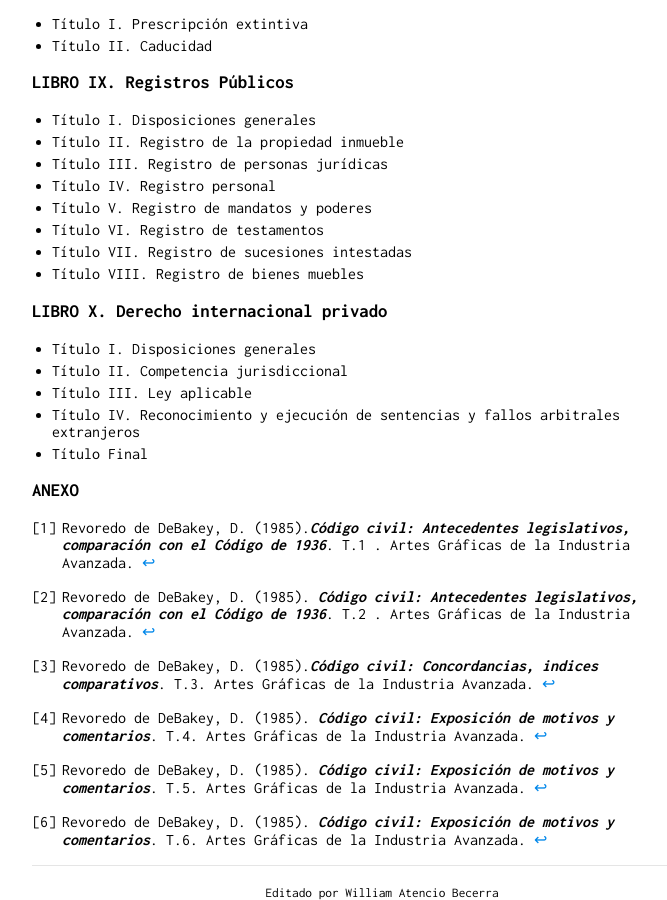
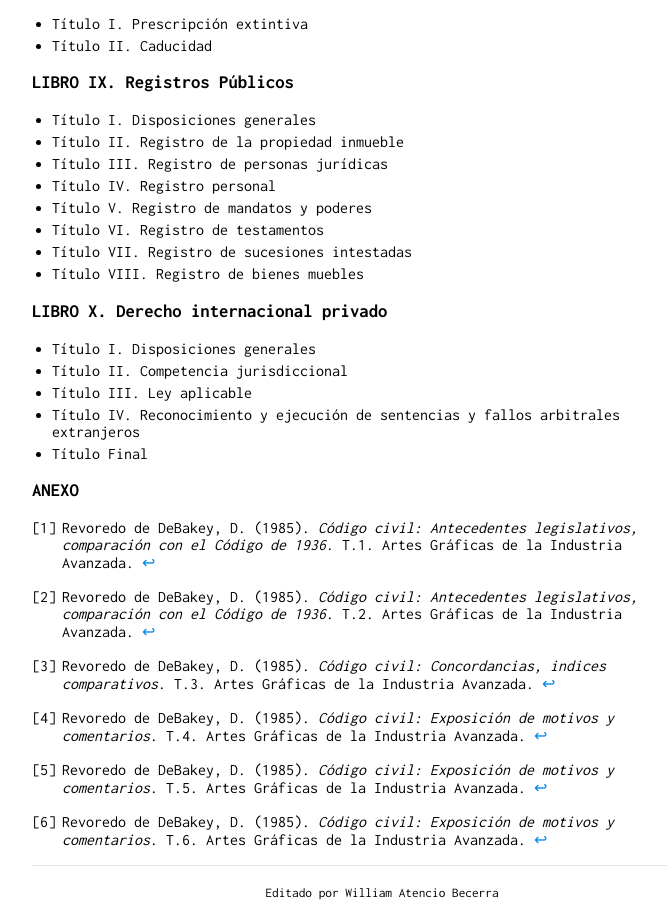
Before and after one commit to actio1680/actio1680.github.io, a Jekyll site: the page built from cc1984.md, in a window 1280 px wide and 900 px high, scrolled down 4345 px. Shown: the whole window, without its empty margins (258-925 px from the left). Built offline with Jekyll 4.4.1, drawn with Linux system fonts in a browser that asks for light colours; our own code applies the rules of GitHub Pages for plain Markdown files.

Commit message:
Update cc1984.md

```diff
--- a/cc1984.md
+++ b/cc1984.md
@@ -198,9 +198,9 @@ Se promulgo el 24 de julio de 1984, mediante [Decreto Legislativo 295](https://g
 ### ANEXO
 
 
-[^1]: Revoredo de DeBakey, D. (1985).***Código civil: Antecedentes legislativos, comparación con el Código de 1936***. T.1 . Artes Gráficas de la Industria Avanzada.
-[^2]: Revoredo de DeBakey, D. (1985). ***Código civil: Antecedentes legislativos, comparación con el Código de 1936***. T.2 . Artes Gráficas de la Industria Avanzada.
-[^3]: Revoredo de DeBakey, D. (1985).***Código civil: Concordancias, indices comparativos***. T.3. Artes Gráficas de la Industria Avanzada.
-[^4]: Revoredo de DeBakey, D. (1985). ***Código civil: Exposición de motivos y comentarios***. T.4. Artes Gráficas de la Industria Avanzada.
-[^5]: Revoredo de DeBakey, D. (1985). ***Código civil: Exposición de motivos y comentarios***. T.5. Artes Gráficas de la Industria Avanzada.
-[^6]: Revoredo de DeBakey, D. (1985). ***Código civil: Exposición de motivos y comentarios***. T.6. Artes Gráficas de la Industria Avanzada.
+[^1]: Revoredo de DeBakey, D. (1985). *Código civil: Antecedentes legislativos, comparación con el Código de 1936*. T.1. Artes Gráficas de la Industria Avanzada.
+[^2]: Revoredo de DeBakey, D. (1985). *Código civil: Antecedentes legislativos, comparación con el Código de 1936*. T.2. Artes Gráficas de la Industria Avanzada.
+[^3]: Revoredo de DeBakey, D. (1985). *Código civil: Concordancias, indices comparativos*. T.3. Artes Gráficas de la Industria Avanzada.
+[^4]: Revoredo de DeBakey, D. (1985). *Código civil: Exposición de motivos y comentarios*. T.4. Artes Gráficas de la Industria Avanzada.
+[^5]: Revoredo de DeBakey, D. (1985). *Código civil: Exposición de motivos y comentarios*. T.5. Artes Gráficas de la Industria Avanzada.
+[^6]: Revoredo de DeBakey, D. (1985). *Código civil: Exposición de motivos y comentarios*. T.6. Artes Gráficas de la Industria Avanzada.
```
Also changed, not shown: other parts of cc1984.md (+1 -1 lines).
